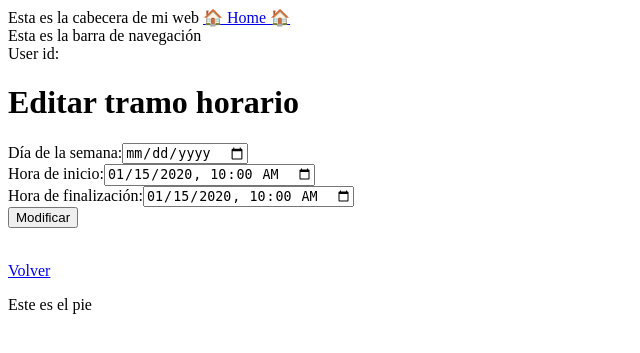
After one commit to juanmatorres-dev/app_reserva_de_recursos, a PHP site: template views/timeslots/edit.php in a window 1280 px wide. The commit adds this page. Shown: the top 353 px of the page, without its empty margins (0-640 px from the left). Run offline with PHP 8.4, Linux system fonts and the light colour scheme; the template is opened without the code that fills it: most values are stand-ins (such as "Sample title", 1, 10 or a date in 2020); data that the repository does not hold is empty.

Commit message:
Editar tramos horarios terminado ✔

```diff
--- /dev/null
+++ b/views/timeslots/edit.php
@@ -0,0 +1,25 @@
+<?php
+
+
+echo "<h1>Editar tramo horario</h1>";
+
+
+foreach ($data['timeSlots'] as $timeSlots) {
+
+  echo "<form enctype='multipart/form-data' action = 'index.php' method = 'POST'>
+            <input type='hidden' name='action' value='editTimeslots'>
+            <input type='hidden' name='controller' value='TimeSlotsController'>
+				    <input type='hidden' name='id' value='" . $timeSlots['id'] . "'>
+                    Día de la semana:<input class='form-control' type='date' name='dayOfWeek' size='85' value='" . $timeSlots['dayOfWeek'] . "' required><br>
+                    Hora de inicio:<input class='form-control' type='datetime-local' name='startTime' size='85' value='" . $timeSlots['startTime'] . "' required><br>
+                    Hora de finalización:<input class='form-control' type='datetime-local' name='endTime' size='85' value='" . $timeSlots['endTime'] . "' required><br>
+                    ";
+
+// Finalizamos el formulario
+echo "  <input type='hidden' name='action' value='editTimeslots'>
+  <input class='btn btn-outline-primary' type='submit' value='Modificar'>
+</form>";
+echo "<br/><p><a class='btn btn-primary btn-sm' href='index.php?action=showAllTimeSlots&controller=TimeSlotsController'>Volver</a></p>";
+
+
+}
--- a/views/timeslots/view_all.php
+++ b/views/timeslots/view_all.php
@@ -39,7 +39,7 @@ if(empty($data['timeSlots']) != 1){
         echo "<td>" . $timeSlots['startTime'] . "</td>";
         echo "<td>" . $timeSlots['endTime'] . "</td>";
 
-        echo "<td><a class='btn btn-outline-info' href='index.php?action=formularioModificarPelicula&id_peliculas=" . $timeSlots['id'] . "'>Modificar</a></td>";
+        echo "<td><a class='btn btn-outline-info' href='index.php?controller=TimeSlotsController&action=getTimeSlotData&id=" . $timeSlots['id'] . "'>Modificar</a></td>";
         echo "<td><a class='btn btn-outline-danger confirmacion' href='index.php?controller=TimeSlotsController&action=deleteTimeSlots&id=" . $timeSlots['id'] . "'>Borrar</a></td>";
         echo "</tr>";
     }
```
Also changed, not shown: controllers/timeSlotsController.php (+33 -0 lines), models/timeSlotsModel.php (+19 -0 lines).
